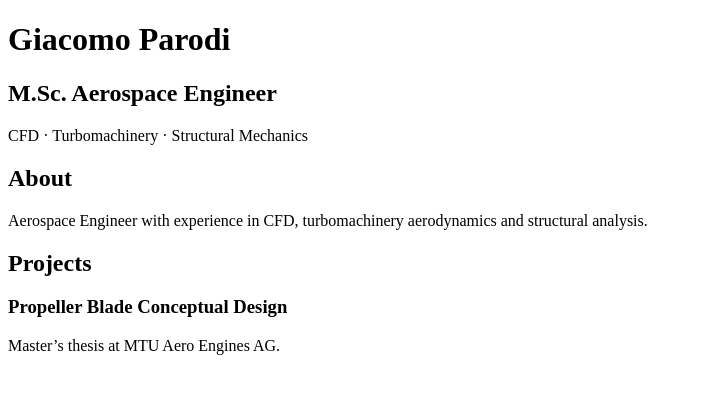
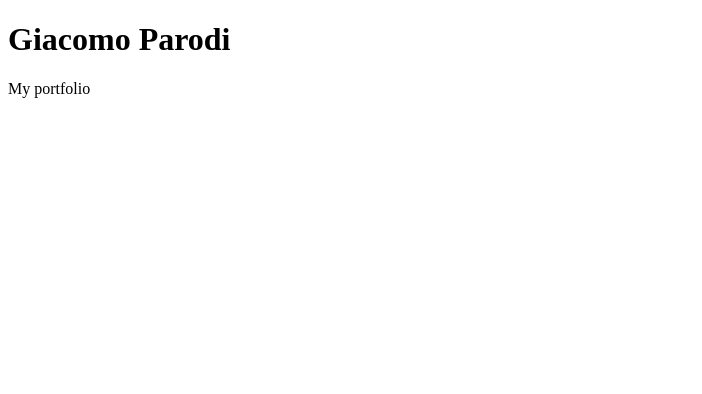
Before and after one commit to GiacomoPa/GiacomoPa.github.io, a plain HTML site: page index.html in a window 1280 px wide. Shown: the whole page, without its empty margins (0-702 px from the left). Drawn offline with Linux system fonts and the light colour scheme.

Commit message:
Update index.html
Prova 2

```diff
--- a/index.html
+++ b/index.html
@@ -1,32 +1,10 @@
 <!DOCTYPE html>
-<html lang="en">
-<head>
-    <meta charset="UTF-8">
-    <meta name="viewport" content="width=device-width, initial-scale=1.0">
-    <title>Giacomo Parodi | Aerospace Engineer</title>
-</head>
-
+<html>
 <body>
 
-    <h1>Giacomo Parodi</h1>
-    <h2>M.Sc. Aerospace Engineer</h2>
+<h1>Giacomo Parodi</h1>
 
-    <p>
-        CFD · Turbomachinery · Structural Mechanics
-    </p>
-
-    <h2>About</h2>
-    <p>
-        Aerospace Engineer with experience in CFD, turbomachinery
-        aerodynamics and structural analysis.
-    </p>
-
-    <h2>Projects</h2>
-
-    <h3>Propeller Blade Conceptual Design</h3>
-    <p>
-        Master’s thesis at MTU Aero Engines AG.
-    </p>
+<p>My portfolio</p>
 
 </body>
 </html>
```
